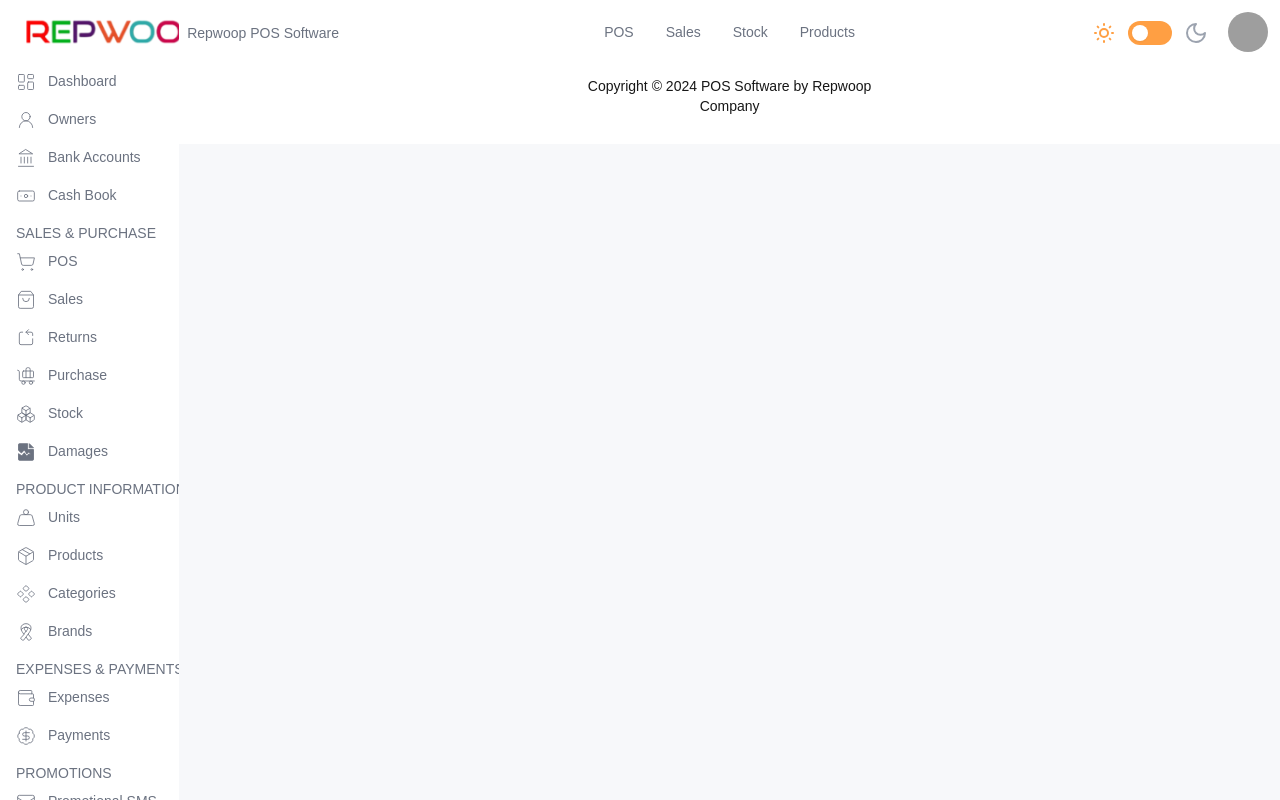
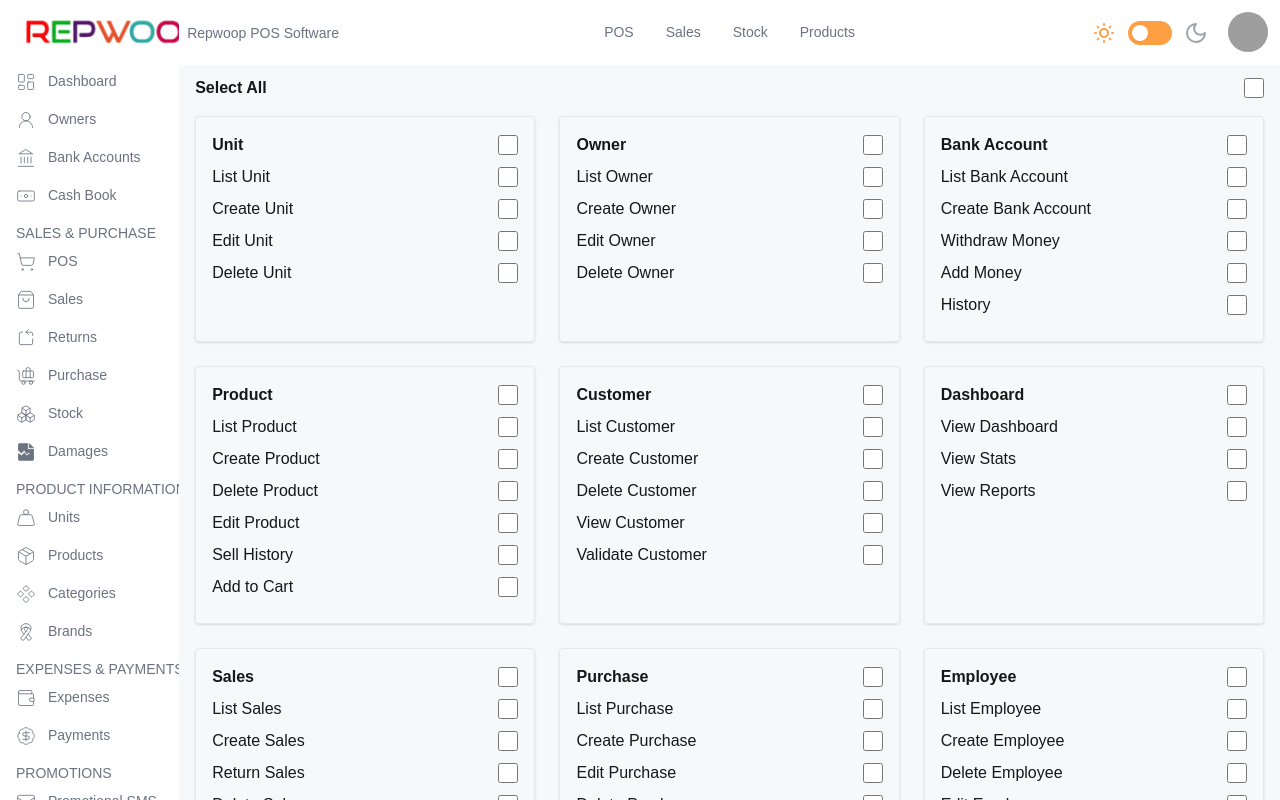
Before and after one commit to md-asif-iqbal/RepWoop-POS-system, a Next.js app: page /Roles-And-Permissions in a window 1280 px wide. Built offline with nearby package versions, Linux system fonts and the light colour scheme; grey boxes are pictures that could not be loaded.

Commit message:
roles and permission section

```diff
--- a/app/Roles-And-Permissions/page.jsx
+++ b/app/Roles-And-Permissions/page.jsx
@@ -1,7 +1,123 @@
-import React from 'react'
+"use client"
+import React, { useState } from 'react';
 
-export default function page() {
+export default function RolesAndPermission() {
+  const permissionSections = [
+    { section: 'Unit', actions: ['List Unit', 'Create Unit', 'Edit Unit', 'Delete Unit'] },
+    { section: 'Owner', actions: ['List Owner', 'Create Owner', 'Edit Owner', 'Delete Owner'] },
+    { section: 'Bank Account', actions: ['List Bank Account', 'Create Bank Account', 'Withdraw Money', 'Add Money', 'History'] },
+    { section: 'Product', actions: ['List Product', 'Create Product', 'Delete Product', 'Edit Product', 'Sell History', 'Add to Cart'] },
+    { section: 'Customer', actions: ['List Customer', 'Create Customer', 'Delete Customer', 'View Customer', 'Validate Customer'] },
+    { section: 'Dashboard', actions: ['View Dashboard', 'View Stats', 'View Reports'] },
+    { section: 'Sales', actions: ['List Sales', 'Create Sales', 'Return Sales', 'Delete Sales'] },
+    { section: 'Purchase', actions: ['List Purchase', 'Create Purchase', 'Edit Purchase', 'Delete Purchase'] },
+    { section: 'Employee', actions: ['List Employee', 'Create Employee', 'Delete Employee', 'Edit Employee', 'Assign Roles'] },
+    { section: 'Settings', actions: ['View Settings', 'Edit Settings', 'Change Password'] },
+    { section: 'Inventory', actions: ['List Inventory', 'Edit Inventory', 'Update Stock', 'Transfer Stock', 'View Inventory'] },
+    { section: 'Reports', actions: ['View Sales Report', 'View Purchase Report', 'View Profit/Loss', 'Download Reports'] },
+    { section: 'Supplier', actions: ['List Supplier', 'Create Supplier', 'Edit Supplier', 'Delete Supplier'] },
+    { section: 'Expenses', actions: ['List Expenses', 'Add Expense', 'Edit Expense', 'Delete Expense'] },
+    { section: 'Tax Management', actions: ['List Taxes', 'Create Tax', 'Edit Tax', 'Delete Tax'] },
+    { section: 'Payments', actions: ['List Payments', 'Process Payments', 'Refund Payments'] },
+    { section: 'Notifications', actions: ['View Notifications', 'Manage Notifications'] },
+  ];
+
+  const [permissions, setPermissions] = useState({});
+
+  // Handle permission for individual actions
+  const handlePermissionChange = (section, action) => {
+    setPermissions((prev) => ({
+      ...prev,
+      [section]: {
+        ...prev[section],
+        [action]: !prev[section]?.[action],
+      },
+    }));
+  };
+
+  // Handle selecting all actions in a section
+  const handleSelectAllInSection = (section) => {
+    const allSelected = permissionSections
+      .find((sec) => sec.section === section)
+      ?.actions.every((action) => permissions[section]?.[action]);
+
+    setPermissions((prev) => ({
+      ...prev,
+      [section]: permissionSections
+        .find((sec) => sec.section === section)
+        ?.actions.reduce((acc, action) => {
+          acc[action] = !allSelected;
+          return acc;
+        }, {}),
+    }));
+  };
+
+  // Handle selecting all permissions across all sections
+  const handleSelectAllPermissions = () => {
+    const allSelected = permissionSections.every((sec) =>
+      sec.actions.every((action) => permissions[sec.section]?.[action])
+    );
+
+    const newPermissions = permissionSections.reduce((acc, sec) => {
+      acc[sec.section] = sec.actions.reduce((actionAcc, action) => {
+        actionAcc[action] = !allSelected;
+        return actionAcc;
+      }, {});
+      return acc;
+    }, {});
+
+    setPermissions(newPermissions);
+  };
   return (
-    <div>page</div>
+    <div className="container mx-auto px-4 py-8">
+    <h2 className="text-xl font-bold mb-4">Update Permissions</h2>
+
+    {/* Select All Permissions */}
+    <div className="flex justify-between items-center mb-4">
+      <label className="font-bold">Select All</label>
+      <input
+        type="checkbox"
+        onChange={handleSelectAllPermissions}
+        className="form-checkbox h-5 w-5"
+      />
+    </div>
+
+    {/* Permission Sections */}
+    <div className="grid grid-cols-1 md:grid-cols-2 lg:grid-cols-3 gap-6">
+      {permissionSections.map((section) => (
+        <div key={section.section} className="border p-4 rounded shadow">
+          <div className="flex justify-between items-center mb-2">
+            <label className="font-bold">{section.section}</label>
+            <input
+              type="checkbox"
+              onChange={() => handleSelectAllInSection(section.section)}
+              checked={section.actions.every((action) => permissions[section.section]?.[action])}
+              className="form-checkbox h-5 w-5"
+            />
+          </div>
+
+          {/* Actions */}
+          {section.actions.map((action) => (
+            <div key={action} className="flex justify-between items-center mb-2">
+              <label>{action}</label>
+              <input
+                type="checkbox"
+                onChange={() => handlePermissionChange(section.section, action)}
+                checked={permissions[section.section]?.[action] || false}
+                className="form-checkbox h-5 w-5"
+              />
+            </div>
+          ))}
+        </div>
+      ))}
+    </div>
+
+    {/* Update Button */}
+    <div className="flex justify-end mt-4">
+      <button className="bg-teal-500 text-white px-4 py-2 rounded hover:bg-teal-700">
+        Update Permissions
+      </button>
+    </div>
+  </div>
   )
 }
```
